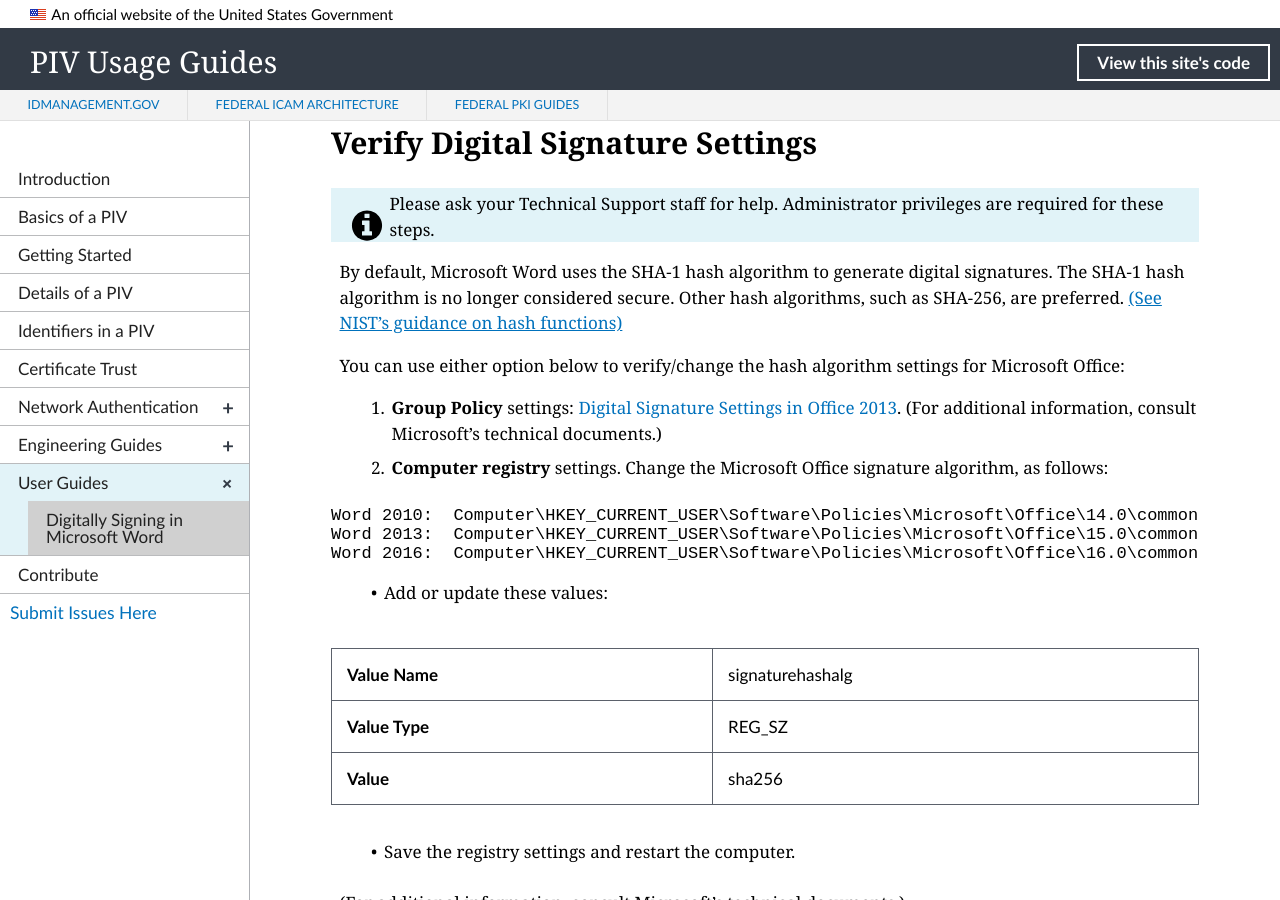
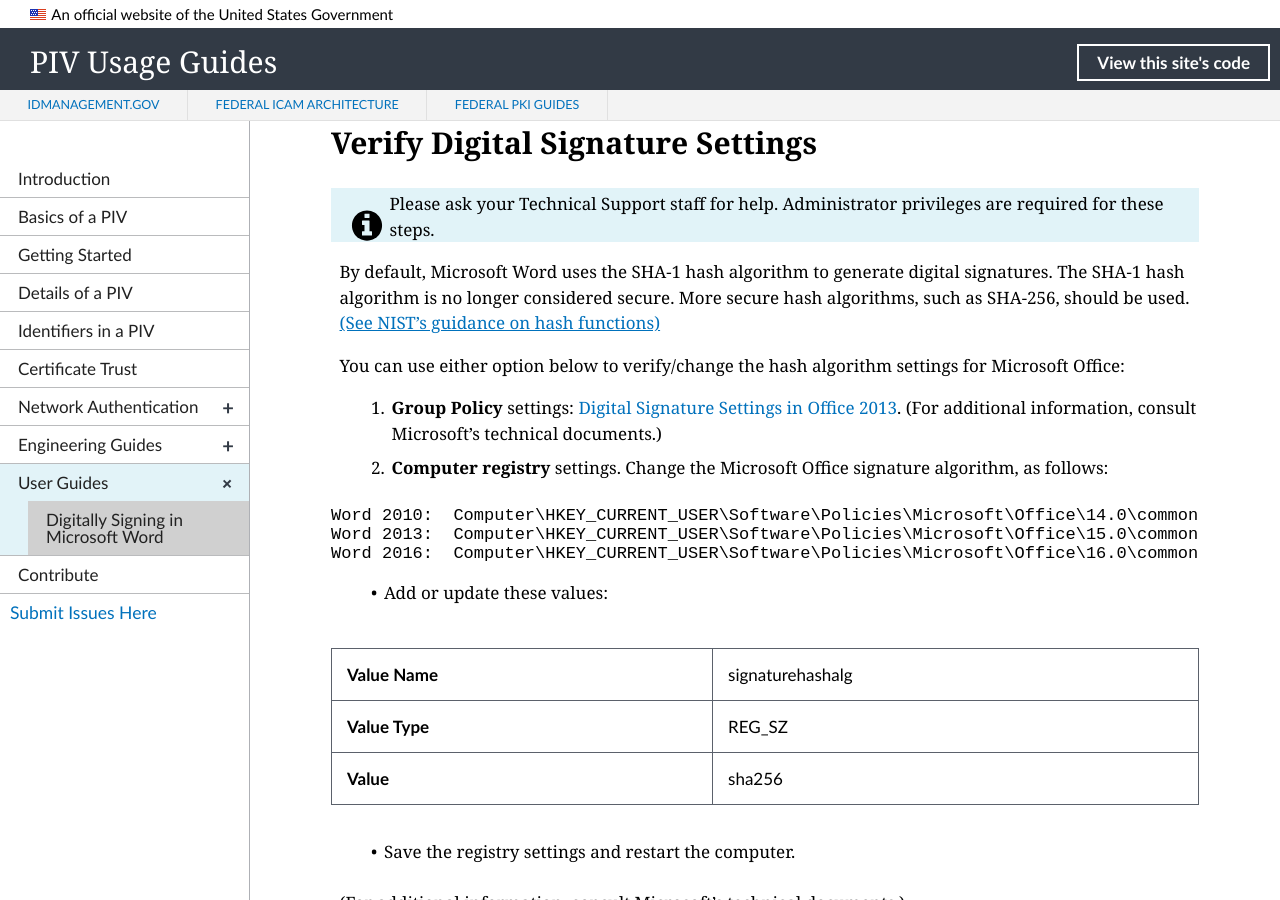
Before and after one commit to GSA/piv-guides, a Jekyll site: the page built from _userguides/01_digital_signing.md, in a window 1280 px wide and 900 px high, scrolled down 11289 px. Built offline with Jekyll 4.4.1, drawn with Linux system fonts in a browser that asks for light colours; nearby versions of some CDN libraries; library files that are not in the unit come from our copies; some of the changed text lies outside the part shown.

Commit message:
Update 01_digital_signing.md

```diff
--- a/_userguides/01_digital_signing.md
+++ b/_userguides/01_digital_signing.md
@@ -155,7 +155,7 @@ For either option, you will be able to see the digital signature details in the
 
 {% include alert-info.html content="Please ask your Technical Support staff for help. Administrator privileges are required for these steps." %}
 
-By default, Microsoft Word uses the SHA-1 hash algorithm to generate digital signatures. The SHA-1 hash algorithm is no longer considered secure. Other hash algorithms, such as SHA-256, are preferred. [(See NIST's guidance on hash functions)](https://csrc.nist.gov/Projects/Hash-Functions/NIST-Policy-on-Hash-Functions)
+By default, Microsoft Word uses the SHA-1 hash algorithm to generate digital signatures. The SHA-1 hash algorithm is no longer considered secure. More secure hash algorithms, such as SHA-256, should be used. [(See NIST's guidance on hash functions)](https://csrc.nist.gov/Projects/Hash-Functions/NIST-Policy-on-Hash-Functions)
 
 You can use either option below to verify/change the hash algorithm settings for Microsoft Office:
 
```
Also changed, not shown: other parts of _userguides/01_digital_signing.md (+1 -1 lines).
